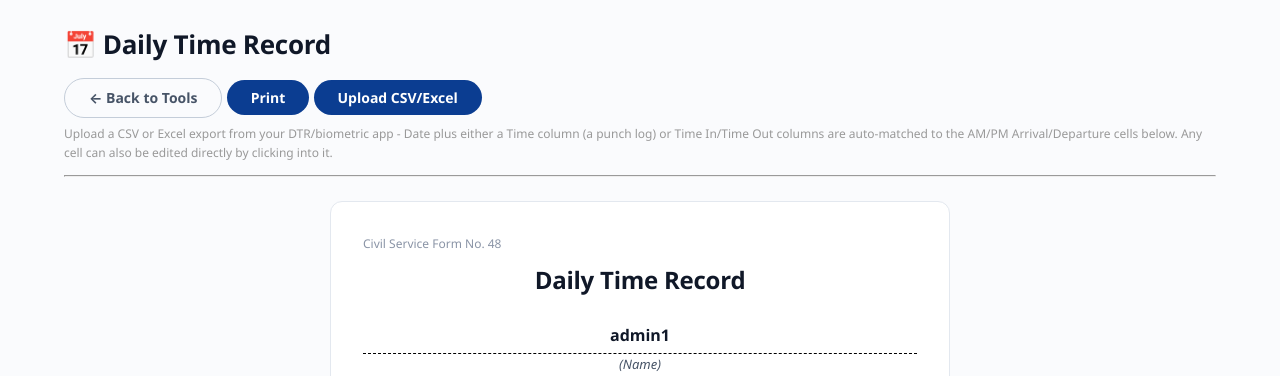
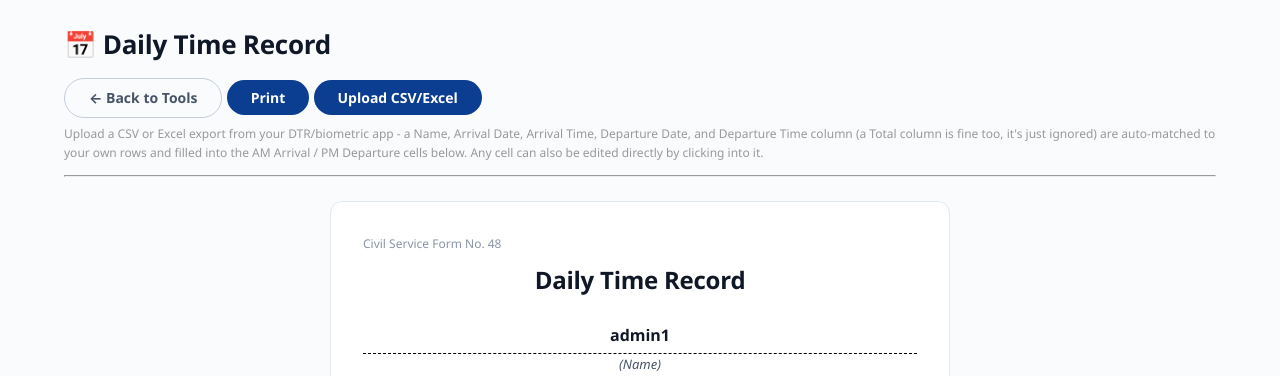
Before and after one commit to civ1977/smashed_sfs_project, a Django app: page /tools/dtr/ in a window 1280 px wide. Shown: the part 44-420 px from the top of the page. Run offline with Django 5.2, Linux system fonts and the light colour scheme; a user stored in the database is signed in; data that the repository does not hold is empty; parts of the project's set-up code (start-up, migrations or seed data) failed here and were passed over.

Commit message:
Support the actual DTR app export format: split arrival/departure columns
The real export has separate Name / Arrival Date / Arrival Time /
Departure Date / Departure Time / Total columns, with arrival and
departure logged as independent events - some rows have only one side
filled in, and a departure can be dated a day after its arrival.
_dtr_parse_upload now tries this shape first (checked against a
sample matching the actual file), falling back to the previous
single-Date Time-In/Time-Out and raw-punch-log shapes for other DTR
apps. Verified against the exact column layout and several of the
blank-side rows from the real export.

Co-Authored-By: Claude Sonnet 5 <noreply@anthropic.com>

```diff
--- a/smashed_sfs/accounts/views.py
+++ b/smashed_sfs/accounts/views.py
@@ -468,14 +468,21 @@ def _dtr_parse_upload(uploaded_file, teacher_name):
     'pm_departure': ...}}. Returns (parsed_dict, error_message) - exactly
     one of the two is set.
 
-    Two export shapes are supported:
-    - A punch log: Date + Time columns, one row per scan. Up to 4 punches
-      for a day are sorted chronologically and distributed across AM/PM
+    Three export shapes are supported, tried in this order:
+    - Separate "Arrival Date"/"Arrival Time" and "Departure Date"/
+      "Departure Time" columns (the actual shape of the school's DTR app
+      export - a "Total" column, if present, is ignored). Arrival and
+      departure are logged as independent events under their own date
+      column, since a real export can have a lone arrival or departure
+      with the other side blank, or a departure dated the day after its
+      arrival.
+    - A pre-aggregated single Date + "Time In" + "Time Out" (one in/out
+      pair per day) - mapped to AM Arrival / PM Departure.
+    - A raw punch log: Date + Time, one row per scan. Up to 4 punches for
+      a day are sorted chronologically and distributed across AM/PM
       Arrival/Departure (2 punches -> AM Arrival + PM Departure, no lunch
       break recorded; 3 -> AM Arrival, AM Departure, PM Departure; 4 -> all
       four slots).
-    - A pre-aggregated Date + "Time In" + "Time Out" (single in/out per
-      day) - mapped to AM Arrival / PM Departure.
 
     An optional Name/Employee column, if present, filters to rows matching
     this teacher (case-insensitive substring match), so a whole-school
@@ -503,56 +510,80 @@ def _dtr_parse_upload(uploaded_file, teacher_name):
                 return header.index(name)
         return None
 
+    def cell(row, idx):
+        return row[idx] if idx is not None and idx < len(row) else None
+
+    name_col = col_index('name', 'employee', 'employee name', 'teacher')
+    arrival_date_col = col_index('arrival date')
+    arrival_time_col = col_index('arrival time')
+    departure_date_col = col_index('departure date')
+    departure_time_col = col_index('departure time')
     date_col = col_index('date')
-    name_col = col_index('name', 'employee', 'employee name', 'teacher')
     time_col = col_index('time', 'punch time', 'check time', 'time recorded')
     time_in_col = col_index('time in', 'timein', 'am in')
     time_out_col = col_index('time out', 'timeout', 'pm out')
 
-    if date_col is None:
-        return None, 'Could not find a "Date" column in the file.'
+    if arrival_date_col is None and departure_date_col is None and date_col is None:
+        return None, 'Could not find a "Date" (or "Arrival Date"/"Departure Date") column in the file.'
 
     name_needle = (teacher_name or '').strip().lower()
     aggregated = {}
     punches_by_date = {}
 
-    for row in rows[1:]:
-        if name_col is not None and name_needle:
-            row_name = str(row[name_col] or '').strip().lower() if name_col < len(row) else ''
-            if name_needle not in row_name:
+    def name_matches(row):
+        if name_col is None or not name_needle:
+            return True
+        row_name = str(cell(row, name_col) or '').strip().lower()
+        return name_needle in row_name
+
+    if arrival_date_col is not None or departure_date_col is not None:
+        for row in rows[1:]:
+            if not name_matches(row):
+                continue
+            raw_arrival_date = cell(row, arrival_date_col)
+            if raw_arrival_date not in (None, ''):
+                d = _dtr_parse_date(raw_arrival_date)
+                t = _dtr_parse_time(cell(row, arrival_time_col))
+                if d and t:
+                    aggregated.setdefault(d, {})['am_arrival'] = t
+            raw_departure_date = cell(row, departure_date_col)
+            if raw_departure_date not in (None, ''):
+                d = _dtr_parse_date(raw_departure_date)
+                t = _dtr_parse_time(cell(row, departure_time_col))
+                if d and t:
+                    aggregated.setdefault(d, {})['pm_departure'] = t
+    else:
+        for row in rows[1:]:
+            if not name_matches(row):
+                continue
+            d = _dtr_parse_date(cell(row, date_col))
+            if not d:
                 continue
 
-        raw_date = row[date_col] if date_col < len(row) else None
-        d = _dtr_parse_date(raw_date)
-        if not d:
-            continue
-
-        if time_in_col is not None or time_out_col is not None:
-            entry = aggregated.setdefault(d, {})
-            if time_in_col is not None and time_in_col < len(row):
-                t = _dtr_parse_time(row[time_in_col])
-                if t:
-                    entry['am_arrival'] = t
-            if time_out_col is not None and time_out_col < len(row):
-                t = _dtr_parse_time(row[time_out_col])
-                if t:
-                    entry['pm_departure'] = t
-        elif time_col is not None and time_col < len(row):
-            raw_time = row[time_col]
-            if hasattr(raw_time, 'time') and hasattr(raw_time, 'year'):
-                time_obj = raw_time.time()
-            elif hasattr(raw_time, 'hour') and not hasattr(raw_time, 'year'):
-                time_obj = raw_time
-            else:
-                time_obj = None
-                for fmt in ('%H:%M:%S', '%H:%M', '%I:%M %p', '%I:%M:%S %p'):
-                    try:
-                        time_obj = datetime.strptime(str(raw_time).strip(), fmt).time()
-                        break
-                    except ValueError:
-                        continue
-            if time_obj is not None:
-                punches_by_date.setdefault(d, []).append(time_obj)
+            if time_in_col is not None or time_out_col is not None:
+                entry = aggregated.setdefault(d, {})
+                t_in = _dtr_parse_time(cell(row, time_in_col))
+                if t_in:
+                    entry['am_arrival'] = t_in
+                t_out = _dtr_parse_time(cell(row, time_out_col))
+                if t_out:
+                    entry['pm_departure'] = t_out
+            elif time_col is not None:
+                raw_time = cell(row, time_col)
+                if hasattr(raw_time, 'time') and hasattr(raw_time, 'year'):
+                    time_obj = raw_time.time()
+                elif hasattr(raw_time, 'hour') and not hasattr(raw_time, 'year'):
+                    time_obj = raw_time
+                else:
+                    time_obj = None
+                    for fmt in ('%H:%M:%S', '%H:%M', '%I:%M %p', '%I:%M:%S %p'):
+                        try:
+                            time_obj = datetime.strptime(str(raw_time).strip(), fmt).time()
+                            break
+                        except ValueError:
+                            continue
+                if time_obj is not None:
+                    punches_by_date.setdefault(d, []).append(time_obj)
 
     for d, punches in punches_by_date.items():
         punches.sort()
--- a/smashed_sfs/templates/accounts/dtr.html
+++ b/smashed_sfs/templates/accounts/dtr.html
@@ -13,8 +13,9 @@
         <input type="file" id="dtr-file-input" name="dtr_file" accept=".csv,.xlsx,.xlsm" onchange="document.getElementById('dtr-upload-form').submit()">
     </form>
     <p style="color: #999; font-size: 12px; margin-top: 6px;">
-        Upload a CSV or Excel export from your DTR/biometric app - Date plus either a Time column (a punch log)
-        or Time In/Time Out columns are auto-matched to the AM/PM Arrival/Departure cells below. Any cell can
+        Upload a CSV or Excel export from your DTR/biometric app - a Name, Arrival Date, Arrival Time,
+        Departure Date, and Departure Time column (a Total column is fine too, it's just ignored) are
+        auto-matched to your own rows and filled into the AM Arrival / PM Departure cells below. Any cell can
         also be edited directly by clicking into it.
     </p>
     <hr>
```
